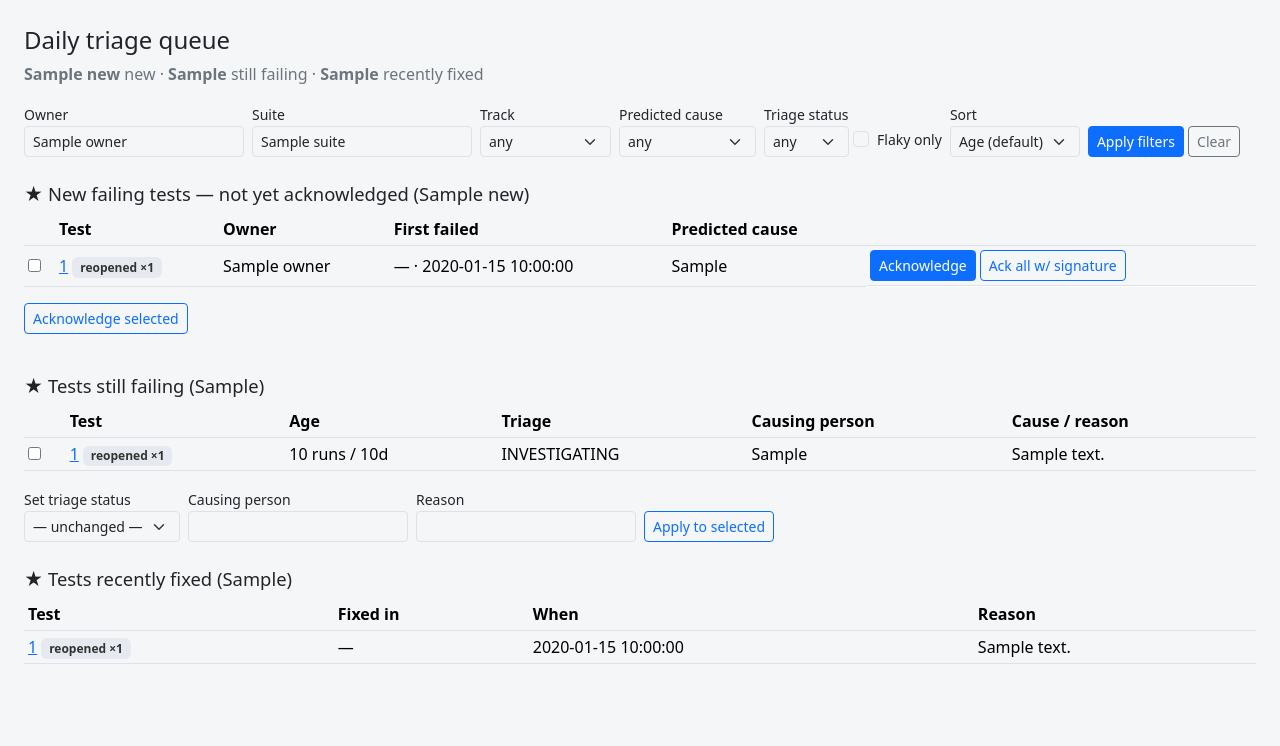
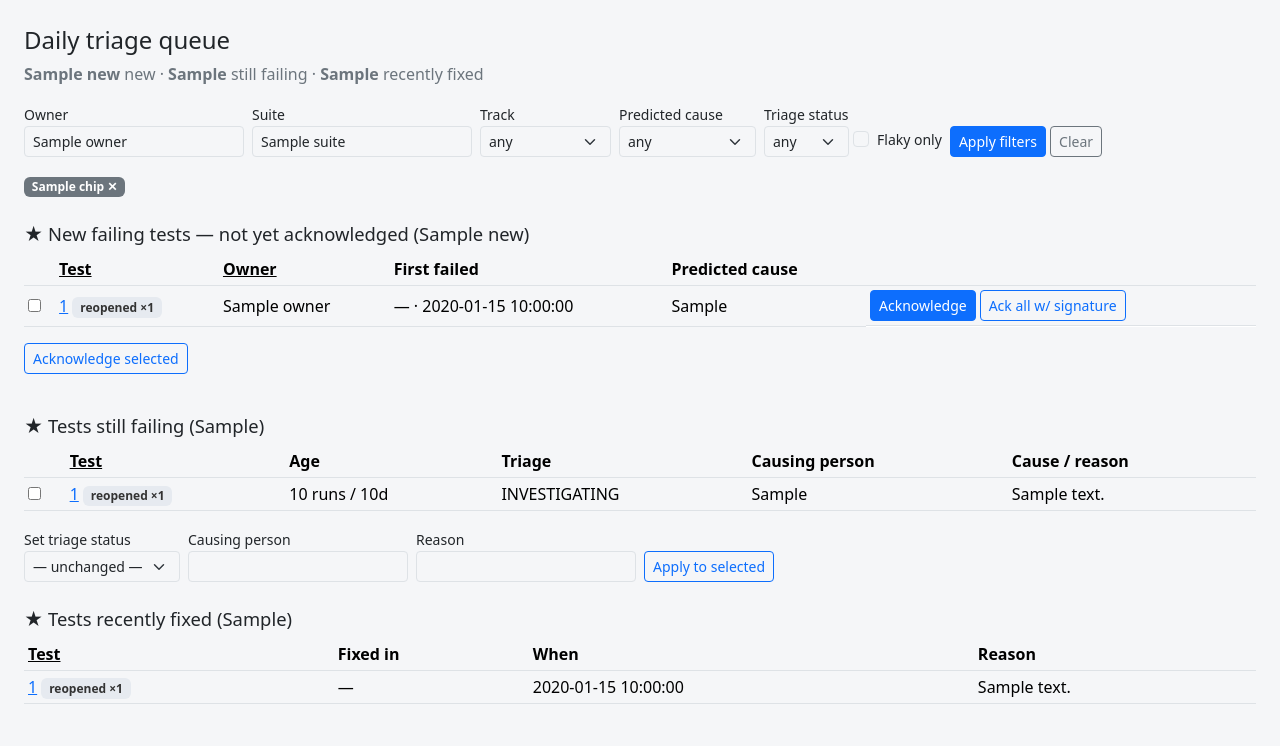
Before and after one commit to palmkevin/Jenkins-UT-Analyzer, a FastAPI app: template src/uta/web/templates/triage.html in a window 1280 px wide. Shown: the part 56-802 px from the top of the page. Before the commit the page ends 720 px from the top, so only its background shows below. Run offline with FastAPI, Linux system fonts and the light colour scheme; the template is opened without the code that fills it: most values are stand-ins (such as "Sample title", 1, 10 or a date in 2020); some libraries are stand-ins or nearby versions.

Commit message:
feat(dashboard): instant, self-describing triage filters (#77)
Selects and the flaky toggle now resubmit the GET filter form on change
(inline vanilla JS; text inputs keep Enter/Apply). Active filters render
as chips above the tables, each with a server-built remove link that
drops just that filter and keeps the rest, including the sort. The Sort
dropdown is replaced by clickable Test/Owner column headers that apply
their sort (marked with a visible arrow) or toggle back to the age
default; a hidden input keeps ?sort= across form submissions, so the
whole state stays in the bookmarkable URL and the ?sort= scheme is
unchanged.

Chip and sort-link URLs are built in the view layer
(views.triage_filter_chips / views.triage_sort_links), covered by pure
unit tests plus HTTP-level template assertions.

Co-Authored-By: Claude Fable 5 <noreply@anthropic.com>
Claude-Session: https://claude.ai/code/session_01Jc1hwW7GHBB5puSD8WRd7N

```diff
--- a/src/uta/web/app.py
+++ b/src/uta/web/app.py
@@ -212,7 +212,14 @@ def create_app(session_factory=None, *, email_sender: EmailSender | None = None)
         return render(
             request,
             "triage.html",
-            {"queue": queue, "filters": filters, "sort": sort, "options": options},
+            {
+                "queue": queue,
+                "filters": filters,
+                "sort": sort,
+                "options": options,
+                "chips": views.triage_filter_chips(filters, sort or None),
+                "sort_links": views.triage_sort_links(filters, sort or None),
+            },
             cfg=cfg,
         )
 
--- a/src/uta/web/templates/triage.html
+++ b/src/uta/web/templates/triage.html
@@ -10,6 +10,12 @@
   <a href="/tests/{{ row.identity_id }}">{{ row.test_id }}</a>
   {%- if row.flaky %} <span class="badge flaky">flaky</span>{% endif -%}
   {%- if row.reopen_count %} <span class="badge">reopened ×{{ row.reopen_count }}</span>{% endif -%}
+{%- endmacro %}
+
+{# Clickable column-sort header (issue #77): applies that sort, or toggles back to the age
+   default when it's already active. Links come pre-built from the view layer (sort_links). #}
+{% macro sort_th(label, key) -%}
+  <a class="sort-link text-reset" href="{{ sort_links[key].url }}">{{ label }}{% if sort_links[key].active %} <span aria-hidden="true">▲</span>{% endif %}</a>
 {%- endmacro %}
 
 {% block content %}
@@ -36,7 +42,8 @@
   </div>
   <div class="col">
     <label class="form-label small mb-0" for="filter-track">Track</label>
-    <select class="form-select form-select-sm" id="filter-track" name="track">
+    <select class="form-select form-select-sm" id="filter-track" name="track"
+            onchange="this.form.submit()">
       <option value="">any</option>
       {% for t in options.tracks %}
       <option value="{{ t }}" {% if filters.track == t %}selected{% endif %}>{{ t }}</option>
@@ -45,7 +52,8 @@
   </div>
   <div class="col">
     <label class="form-label small mb-0" for="filter-cause">Predicted cause</label>
-    <select class="form-select form-select-sm" id="filter-cause" name="cause">
+    <select class="form-select form-select-sm" id="filter-cause" name="cause"
+            onchange="this.form.submit()">
       <option value="">any</option>
       {% for c in options.causes %}
       <option value="{{ c }}" {% if filters.cause == c %}selected{% endif %}>{{ c }}</option>
@@ -54,7 +62,8 @@
   </div>
   <div class="col">
     <label class="form-label small mb-0" for="filter-triage-status">Triage status</label>
-    <select class="form-select form-select-sm" id="filter-triage-status" name="triage_status">
+    <select class="form-select form-select-sm" id="filter-triage-status" name="triage_status"
+            onchange="this.form.submit()">
       <option value="">any</option>
       {% for st in options.triage_statuses %}
       <option value="{{ st }}" {% if filters.triage_status == st %}selected{% endif %}>{{ st }}</option>
@@ -63,22 +72,27 @@
   </div>
   <div class="col form-check pb-1">
     <input class="form-check-input" type="checkbox" name="flaky" value="1" id="filter-flaky"
-           {% if filters.flaky %}checked{% endif %}>
+           onchange="this.form.submit()" {% if filters.flaky %}checked{% endif %}>
     <label class="form-check-label small" for="filter-flaky">Flaky only</label>
   </div>
-  <div class="col">
-    <label class="form-label small mb-0" for="filter-sort">Sort</label>
-    <select class="form-select form-select-sm" id="filter-sort" name="sort">
-      <option value="" {% if not sort %}selected{% endif %}>Age (default)</option>
-      <option value="name" {% if sort == "name" %}selected{% endif %}>Name</option>
-      <option value="owner" {% if sort == "owner" %}selected{% endif %}>Owner</option>
-    </select>
-  </div>
+  {# Sorting moved to the column headers (issue #77); the hidden field keeps ?sort= across
+     filter submissions so the whole state stays in the URL. #}
+  {% if sort %}<input type="hidden" name="sort" value="{{ sort }}">{% endif %}
   <div class="col">
     <button class="btn btn-sm btn-primary" type="submit">Apply filters</button>
     <a class="btn btn-sm btn-outline-secondary" href="/">Clear</a>
   </div>
 </form>
+
+{% if chips %}
+<p class="active-filters mb-3">
+  {% for chip in chips %}
+  <span class="badge text-bg-secondary me-1">{{ chip.label }}
+    <a class="text-reset text-decoration-none" href="{{ chip.remove_url }}"
+       aria-label="Remove filter {{ chip.label }}" title="Remove this filter">✕</a></span>
+  {% endfor %}
+</p>
+{% endif %}
 
 <h2 id="new">★ New failing tests — not yet acknowledged ({{ queue.counts.new }})</h2>
 {% if not queue.new %}
@@ -87,7 +101,7 @@
 <form id="bulk-ack-new" method="post" action="/tests/bulk/acknowledge"></form>
 <div class="table-responsive">
 <table class="table table-hover table-sm align-middle">
-  <thead><tr><th></th><th>Test</th><th>Owner</th><th>First failed</th><th>Predicted cause</th><th></th></tr></thead>
+  <thead><tr><th></th><th>{{ sort_th("Test", "name") }}</th><th>{{ sort_th("Owner", "owner") }}</th><th>First failed</th><th>Predicted cause</th><th></th></tr></thead>
   <tbody>
     {% for row in queue.new %}
     <tr>
@@ -125,7 +139,7 @@
 <form id="bulk-attr-still" method="post" action="/episodes/bulk/attribute"></form>
 <div class="table-responsive">
 <table class="table table-hover table-sm align-middle">
-  <thead><tr><th></th><th>Test</th><th>Age</th><th>Triage</th><th>Causing person</th><th>Cause / reason</th></tr></thead>
+  <thead><tr><th></th><th>{{ sort_th("Test", "name") }}</th><th>Age</th><th>Triage</th><th>Causing person</th><th>Cause / reason</th></tr></thead>
   <tbody>
     {% for row in queue.still_failing %}
     <tr>
@@ -176,7 +190,7 @@
 {% else %}
 <div class="table-responsive">
 <table class="table table-hover table-sm align-middle">
-  <thead><tr><th>Test</th><th>Fixed in</th><th>When</th><th>Reason</th></tr></thead>
+  <thead><tr><th>{{ sort_th("Test", "name") }}</th><th>Fixed in</th><th>When</th><th>Reason</th></tr></thead>
   <tbody>
     {% for row in queue.recently_fixed %}
     <tr>
```
Also changed, not shown: src/uta/web/views.py (+61 -0 lines), tests/unit/test_dashboard_views.py (+33 -0 lines), tests/unit/test_web_dashboard.py (+38 -0 lines).
